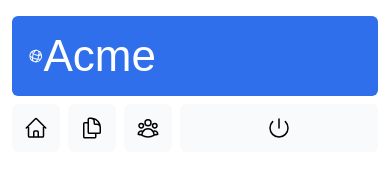
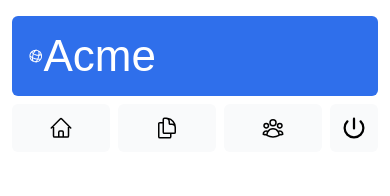
Before and after one commit to AI-4o/Impronte-gestionale, a Next.js app: page /dashboard/invoices/create in a window 390 px wide. Shown: the top 196 px of the page. Built offline with nearby package versions, Linux system fonts and the light colour scheme; no server answers; the database is empty; a web font is replaced by a local one.

Commit message:
add logout

```diff
--- a/app/ui/dashboard/sidenav.tsx
+++ b/app/ui/dashboard/sidenav.tsx
@@ -2,6 +2,7 @@ import Link from 'next/link';
 import NavLinks from '@/app/ui/dashboard/nav-links';
 import AcmeLogo from '@/app/ui/acme-logo';
 import { PowerIcon } from '@heroicons/react/24/outline';
+import SignOut from './signout';
 
 
 export default function SideNav() {
@@ -18,10 +19,7 @@ export default function SideNav() {
       <div className="flex grow flex-row justify-between space-x-2 md:flex-col md:space-x-0 md:space-y-2">
         <NavLinks />
         <div className="hidden h-auto w-full grow rounded-md bg-gray-50 md:block"></div>
-          <button className="flex h-[48px] w-full grow items-center justify-center gap-2 rounded-md bg-gray-50 p-3 text-sm font-medium hover:bg-sky-100 hover:text-blue-600 md:flex-none md:justify-start md:p-2 md:px-3">
-            <PowerIcon className="w-6" />
-            <div className="hidden md:block">Sign Out</div>
-          </button>
+          <SignOut />
       </div>
     </div>
   );
--- /dev/null
+++ b/app/ui/dashboard/signout.tsx
@@ -0,0 +1,19 @@
+import { PowerIcon } from "@heroicons/react/16/solid";
+import {signOut} from '../../../auth'
+
+export default function SignOut() {
+
+    async function logOut(){
+        "use server";
+        await signOut({redirectTo: '/', redirect: true});
+    }
+
+    return(
+    <form action={logOut}>
+        <button className="flex h-[48px] w-full grow items-center justify-center gap-2 rounded-md bg-gray-50 p-3 text-sm font-medium hover:bg-sky-100 hover:text-blue-600 md:flex-none md:justify-start md:p-2 md:px-3">
+            <PowerIcon className="w-6" />
+            <div className="hidden md:block">Sign Out</div>
+        </button>
+    </form>
+    )
+}
```
